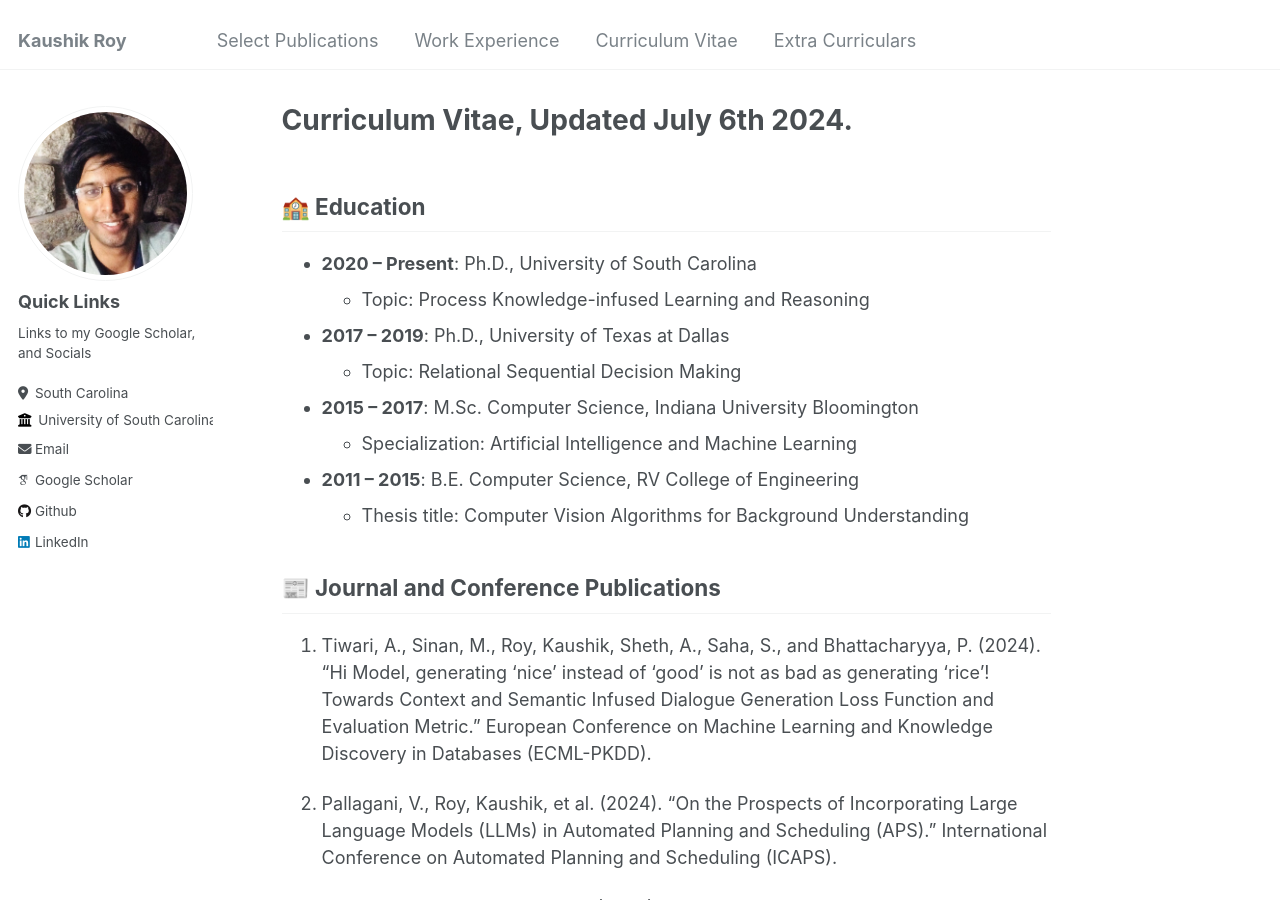
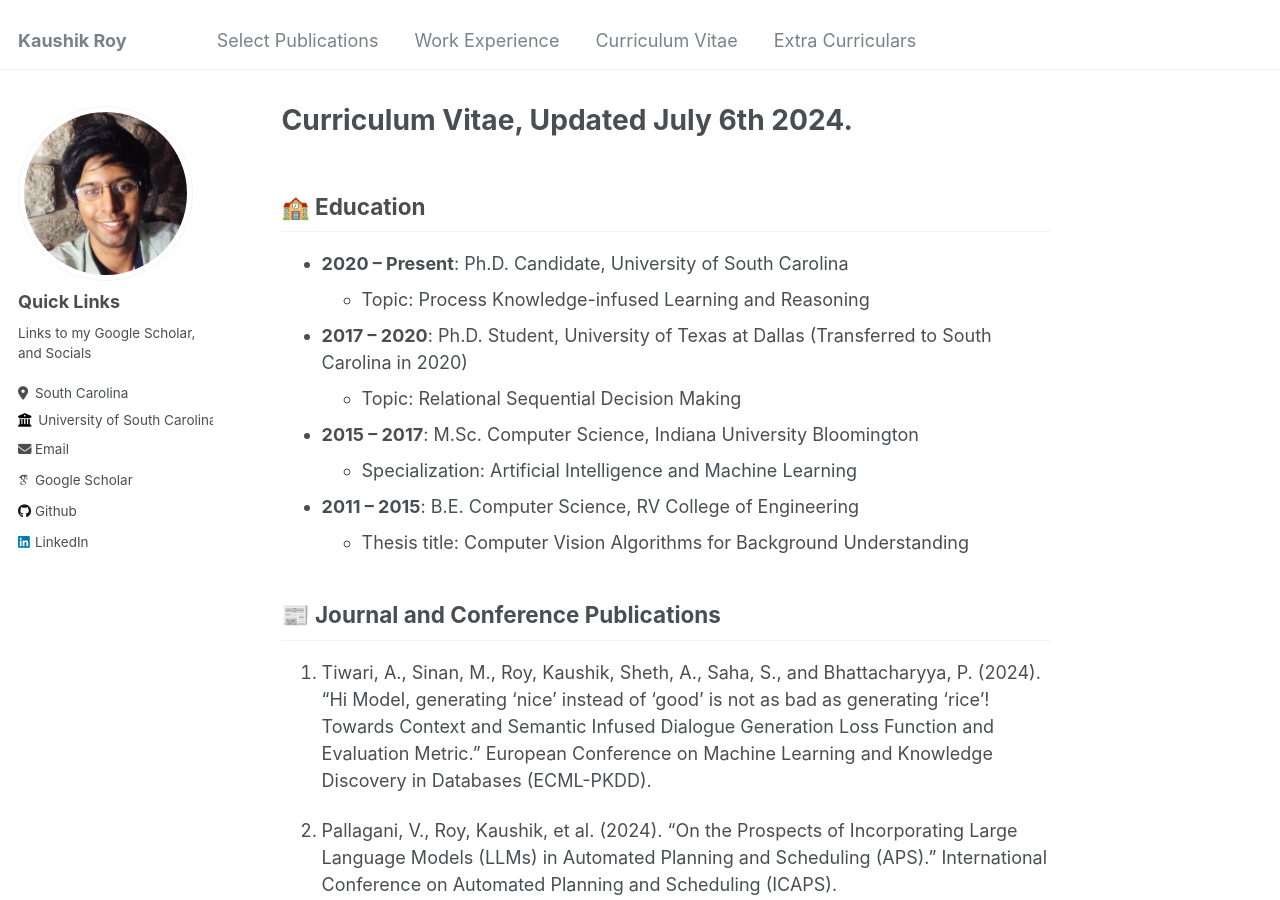
Before and after one commit to kauroy1994/home, a Jekyll site: the page built from _pages/markdown.md, in a window 1280 px wide and 900 px high. Built offline with Jekyll 4.4.1, drawn with Linux system fonts in a browser that asks for light colours; some web fonts are replaced.

Commit message:
Update markdown.md

```diff
--- a/_pages/markdown.md
+++ b/_pages/markdown.md
@@ -6,9 +6,9 @@ author_profile: true
 
 ## 🏫 Education
 
-- **2020 – Present**: Ph.D., University of South Carolina
+- **2020 – Present**: Ph.D. Candidate, University of South Carolina
   - Topic: Process Knowledge-infused Learning and Reasoning
-- **2017 – 2019**: Ph.D., University of Texas at Dallas
+- **2017 – 2020**: Ph.D. Student, University of Texas at Dallas (Transferred to South Carolina in 2020)
   - Topic: Relational Sequential Decision Making
 - **2015 – 2017**: M.Sc. Computer Science, Indiana University Bloomington
   - Specialization: Artificial Intelligence and Machine Learning
```
